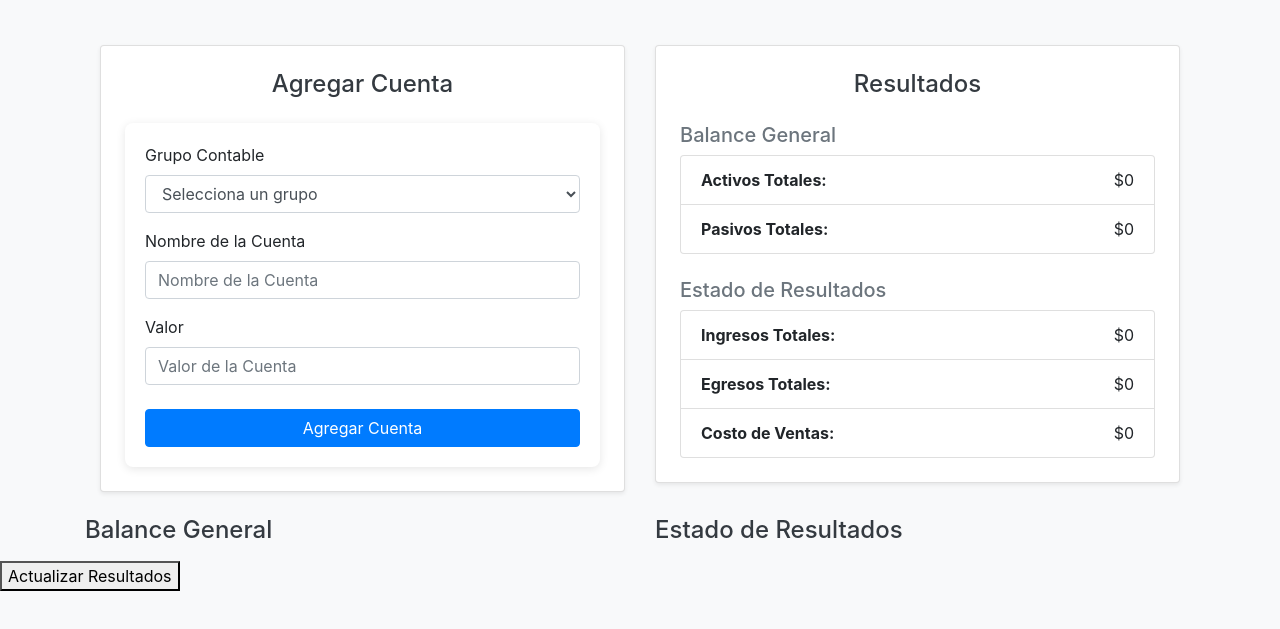
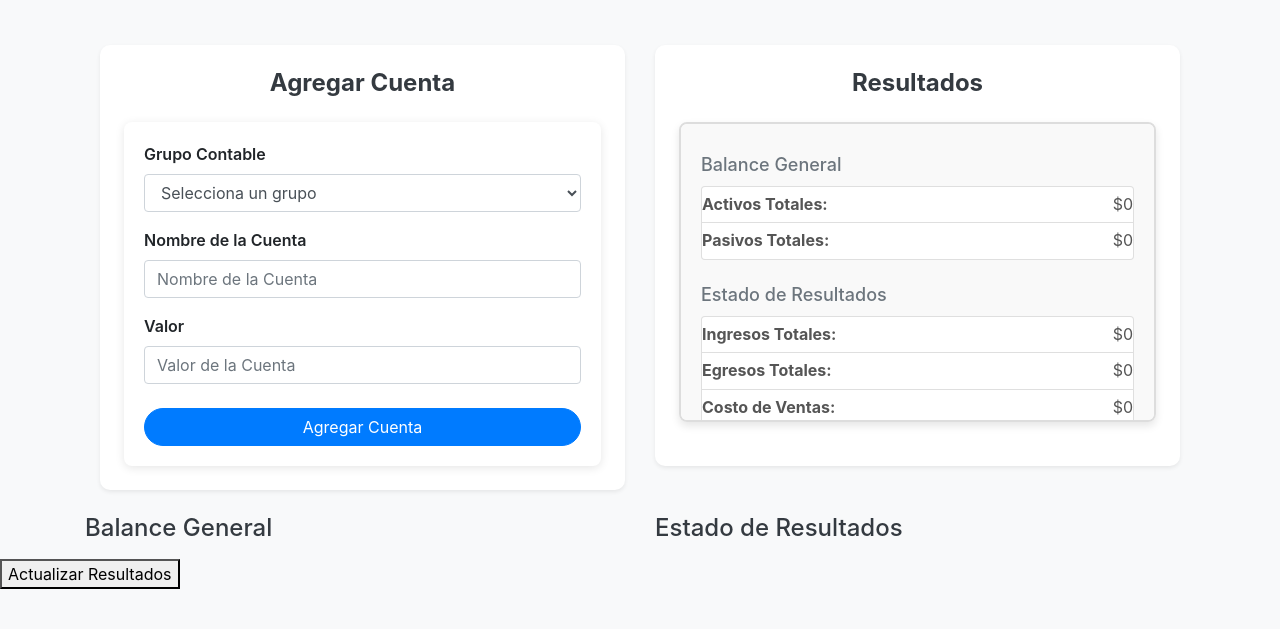
Before and after one commit to JORF4R/Webinicioses, a plain HTML site: page index.html in a window 1280 px wide. Shown: the part 151-780 px from the top of the page. Drawn offline with nearby package versions, Linux system fonts and the light colour scheme.

Commit message:
Update estilos.css

```diff
--- a/css/estilos.css
+++ b/css/estilos.css
@@ -20,3 +20,62 @@ form {
 .btn-block {
     margin-top: 10px;
 }
+
+.card {
+    border-radius: 10px;
+    background-color: #fff;
+    border: none;
+}
+
+.card h4 {
+    font-weight: bold;
+}
+
+.form-group label {
+    font-weight: 600;
+}
+
+.btn {
+    border-radius: 30px;
+}
+
+.result-box {
+    background-color: #f9f9f9;
+    border: 2px solid #ddd;
+    border-radius: 8px;
+    padding: 20px;
+    box-shadow: 0 4px 8px rgba(0, 0, 0, 0.1);
+    width: 100%;
+    height: 300px;
+    overflow-y: auto;
+    margin-bottom: 20px;
+}
+
+.result-box h5 {
+    font-size: 18px;
+    color: #444;
+    margin-top: 10px;
+    margin-bottom: 10px;
+}
+
+.result-box ul {
+    list-style-type: none;
+    padding-left: 0;
+}
+
+.result-box li {
+    font-size: 16px;
+    line-height: 1.6;
+    color: #555;
+    padding: 5px 0;
+}
+
+
+.result-box::-webkit-scrollbar {
+    width: 8px;
+}
+
+.result-box::-webkit-scrollbar-thumb {
+    background-color: #ccc;
+    border-radius: 8px;
+}
```
